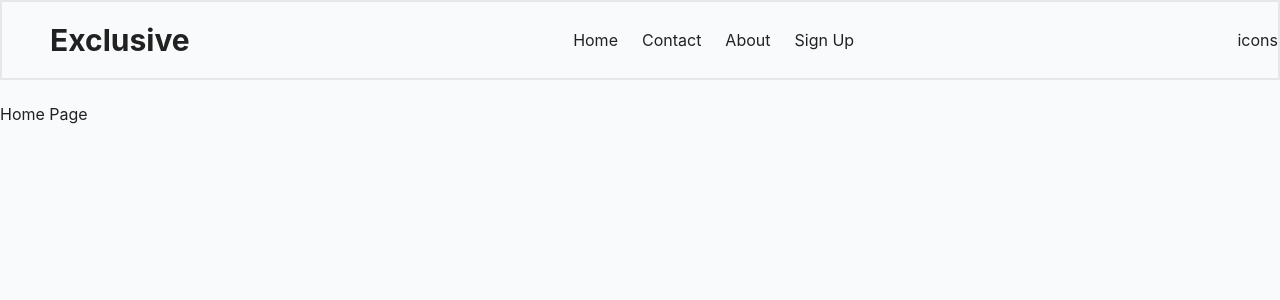
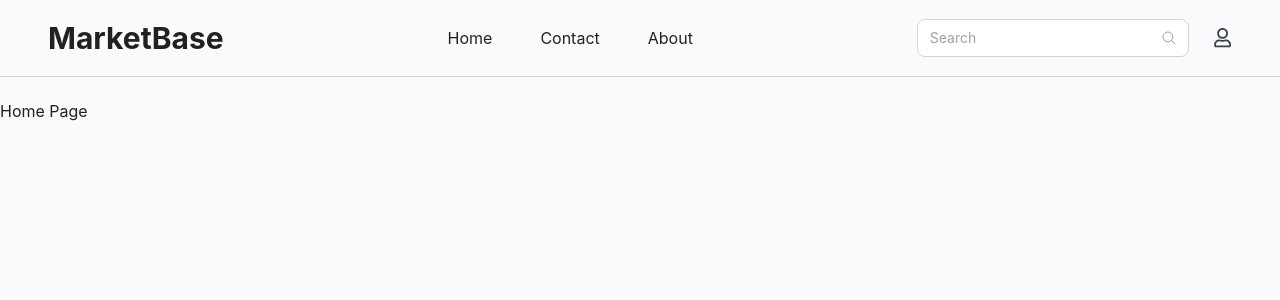
Before and after one commit to muskanmi/marketBase, a Next.js app in the folder frontend/: page / in a window 1280 px wide. Shown: the top 300 px of the page. Built offline with nearby package versions, Linux system fonts and the light colour scheme.

Commit message:
worked on header component

```diff
--- a/frontend/components/Header.js
+++ b/frontend/components/Header.js
@@ -1,21 +1,152 @@
-import React from "react";
+import React, { useState, useEffect, useRef } from "react";
+import { FaRegHeart, FaRegUser } from "react-icons/fa";
+import { GrCart } from "react-icons/gr";
+import { IoSearchOutline } from "react-icons/io5";
+import Link from "next/link";
+import { useRouter } from "next/router";
 
 const Header = () => {
+  const router = useRouter();
+  const [dropdownOpen, setDropdownOpen] = useState(false);
+  const [isLoggedIn, setIsLoggedIn] = useState(false); // Simulate login status
+  const dropdownRef = useRef(null);
+
+  const toggleDropdown = () => {
+    setDropdownOpen(!dropdownOpen);
+  };
+
+  const handleClickOutside = (event) => {
+    if (dropdownRef.current && !dropdownRef.current.contains(event.target)) {
+      setDropdownOpen(false);
+    }
+  };
+
+  useEffect(() => {
+    document.addEventListener("mousedown", handleClickOutside);
+    return () => {
+      document.removeEventListener("mousedown", handleClickOutside);
+    };
+  }, []);
+
   return (
     <section>
-      <div className="flex flex-col items-center justify-between w-full mb-5 border-2 border-b-#ececec md:flex-row">
-        <div>
-          <h2 className="pl-12 text-3xl font-bold">Exclusive</h2>
+      <div className="flex flex-col items-center justify-between w-full mb-5 border-b border-gray-300 md:flex-row md:space-x-6 md:px-12">
+        {/* Logo Section */}
+        <div className="flex items-center justify-between w-full md:w-auto">
+          <h2 className="text-3xl font-bold">MarketBase</h2>
         </div>
-        <div>
-          <ul className="flex flex-col items-center justify-between w-full p-3 md:flex-row">
-            <li className="p-3">Home</li>
-            <li className="p-3">Contact</li>
-            <li className="p-3">About</li>
-            <li className="p-3">Sign Up</li>
-          </ul>
+
+        {/* Navigation Links */}
+        <div className="w-full md:w-auto">
+          <div className="flex flex-col items-center justify-between w-full p-3 md:flex-row">
+            <Link href="/" className="px-6 py-3 hover:underline">
+              Home
+            </Link>
+            <Link href="/contact" className="px-6 py-3 hover:underline">
+              Contact
+            </Link>
+            <Link href="/about" className="px-6 py-3 hover:underline">
+              About
+            </Link>
+          </div>
         </div>
-        <div>icons</div>
+
+        {/* Search Bar & Icons */}
+        <div className="flex items-center justify-between w-full space-x-3 md:space-x-6 md:w-auto md:justify-end">
+          <div className="relative w-full md:w-auto">
+            <input
+              type="text"
+              placeholder="Search"
+              className="w-full px-3 py-2 pr-10 text-sm border border-gray-300 rounded-lg focus:outline-none focus:border-blue-500"
+            />
+            <IoSearchOutline className="absolute text-gray-400 transform -translate-y-1/2 right-3 top-1/2" />
+          </div>
+
+          {/* User Icon with Dropdown */}
+          <div className="relative flex" ref={dropdownRef}>
+            <button onClick={toggleDropdown} className="focus:outline-none">
+              <FaRegUser
+                size="1.2rem"
+                className="text-gray-700 hover:text-blue-500"
+              />
+            </button>
+            {dropdownOpen && (
+              <div className="absolute right-0 z-10 w-48 mt-8 bg-white border border-gray-300 rounded-lg shadow-lg">
+                {isLoggedIn ? (
+                  <>
+                    <Link
+                      href="/account"
+                      className="block px-4 py-2 text-sm text-gray-700 hover:bg-gray-100"
+                    >
+                      Manage My Account
+                    </Link>
+                    <Link
+                      href="/orders"
+                      className="block px-4 py-2 text-sm text-gray-700 hover:bg-gray-100"
+                    >
+                      My Orders
+                    </Link>
+                    <Link
+                      href="/orders"
+                      className="block px-4 py-2 text-sm text-gray-700 hover:bg-gray-100"
+                    >
+                      My Cancellations
+                    </Link>
+                    <Link
+                      href="/orders"
+                      className="block px-4 py-2 text-sm text-gray-700 hover:bg-gray-100"
+                    >
+                      My Reviews
+                    </Link>
+                    <button
+                      onClick={() => setIsLoggedIn(false)}
+                      className="block w-full px-4 py-2 text-sm text-left text-gray-700 hover:bg-gray-100"
+                    >
+                      Sign Out
+                    </button>
+                  </>
+                ) : (
+                  <>
+                    <Link
+                      href="/signin"
+                      className="block px-4 py-2 text-sm text-gray-700 hover:bg-gray-100"
+                    >
+                      Sign In
+                    </Link>
+                    <Link
+                      href="/signup"
+                      className="block px-4 py-2 text-sm text-gray-700 hover:bg-gray-100"
+                    >
+                      Sign Up
+                    </Link>
+                    <Link
+                      href="/help"
+                      className="block px-4 py-2 text-sm text-gray-700 hover:bg-gray-100"
+                    >
+                      Help Center
+                    </Link>
+                  </>
+                )}
+              </div>
+            )}
+          </div>
+
+          {/* Favorite and Cart Icons */}
+          {router.pathname !== "/signin" &&
+            router.pathname !== "/signup" &&
+            isLoggedIn && (
+              <>
+                <FaRegHeart
+                  size="1.2rem"
+                  className="text-gray-700 hover:text-blue-500"
+                />
+                <GrCart
+                  size="1.2rem"
+                  className="text-gray-700 hover:text-blue-500"
+                />
+              </>
+            )}
+        </div>
       </div>
     </section>
   );
```
